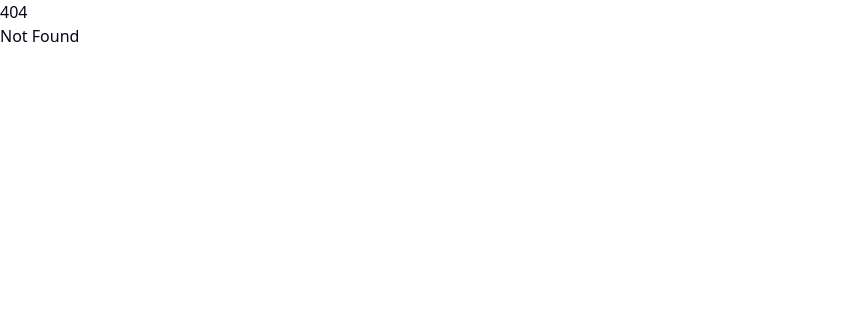
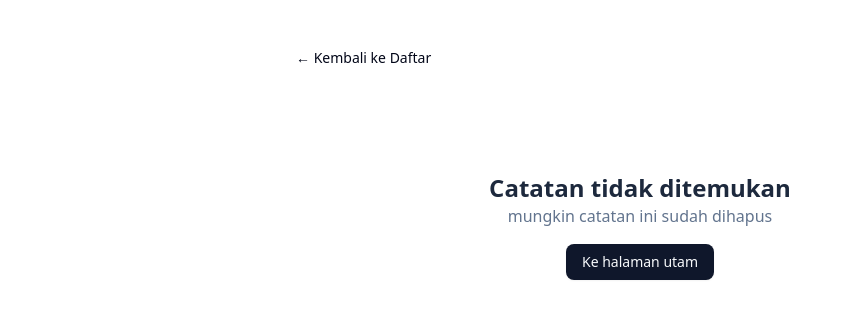
Before and after one commit to r021n/svelte-learn, a SvelteKit app in the folder notes-app/: page /13b56b64-14df-4efa-8edf-567d80291c27 in a window 1280 px wide. Before the commit this address had no page. Shown: the top 318 px of the page, without its empty margins (0-852 px from the left). Built offline with nearby package versions, Linux system fonts and the light colour scheme.

Commit message:
feat: add note detail view with edit and delete functionalities

```diff
--- a/notes-app/src/routes/+page.svelte
+++ b/notes-app/src/routes/+page.svelte
@@ -86,7 +86,9 @@
 					<p class="text-slate-600 text-sm whitespace-pre-line line-clamp-4">{note.content}</p>
 				</CardContent>
 				<CardFooter class="pt-0">
-					<Button variant="outline" size="sm" class="w-full">Lihat Detail</Button>
+					<a href={`/${note.id}`} class="w-full"
+						><Button variant="outline" size="sm" class="w-full">Lihat Detail</Button></a
+					>
 				</CardFooter>
 			</Card>
 		{:else}
--- /dev/null
+++ b/notes-app/src/routes/[id]/+page.svelte
@@ -0,0 +1,112 @@
+<script lang="ts">
+	import { page } from '$app/state';
+	import { goto } from '$app/navigation';
+
+	import { notesStore } from '$lib/stores/note';
+	import { Button } from '$lib/components/ui/button';
+	import { Input } from '$lib/components/ui/input';
+	import { Textarea } from '$lib/components/ui/textarea';
+	import { Badge } from '$lib/components/ui/badge';
+	import { Card, CardTitle, CardHeader, CardContent, CardFooter } from '$lib/components/ui/card';
+
+	const noteId = $derived(page.params.id);
+
+	const note = $derived($notesStore.find((n) => n.id == noteId));
+
+	let isEditing = $state(false);
+	let editTitle = $state('');
+	let editContent = $state('');
+	let editCategory = $state('');
+
+	function startEdit() {
+		if (!note) return;
+
+		editTitle = note.title;
+		editContent = note.content;
+		editCategory = note.category;
+		isEditing = true;
+	}
+
+	function handleSave() {
+		if (!note) return;
+
+		notesStore.updateNote(note.id, editTitle, editContent, editCategory);
+		isEditing = false;
+	}
+
+	function handleDelete() {
+		if (!noteId) {
+			console.error('noteId tidak ada di URL');
+			return;
+		}
+
+		if (confirm('Apakah anda ingin menghapus catatan ini?')) {
+			notesStore.deleteNote(noteId);
+			goto('/');
+		}
+	}
+
+	function cancelEdit() {
+		isEditing = false;
+	}
+</script>
+
+<div class="container mx-auto py-10 px-10 max-w-3xl">
+	<Button
+		variant="ghost"
+		class="mb-4 pl-0 hover:bg-transparent hover:underline"
+		onclick={() => goto('/')}>&larr; Kembali ke Daftar</Button
+	>
+	{#if note}
+		{#if isEditing}
+			<Card class="border-blue-200 shadow-md">
+				<CardHeader>
+					<CardTitle>Edit Catatan</CardTitle>
+				</CardHeader>
+				<CardContent class="space-y-4">
+					<div class="grid grid-cols-1 md:grid-cols-2 gap-4">
+						<Input bind:value={editTitle} placeholder="Judul" />
+						<Input bind:value={editCategory} placeholder="Kategoru" />
+					</div>
+					<Textarea bind:value={editContent} class="min-h-[300px]" placeholder="Isi catatan..." />
+				</CardContent>
+				<CardFooter class="flex justify-end gap-2">
+					<Button variant="outline" onclick={cancelEdit}>Batal</Button>
+					<Button onclick={handleSave}>Simpan Perubahan</Button>
+				</CardFooter>
+			</Card>
+		{:else}
+			<div class="space-y-6">
+				<div class="border-b pb-4">
+					<div class="flex justify-between items-start">
+						<h1 class="text-3xl font-bold text-slate-900">{note.title}</h1>
+						<div class="flex gap-2">
+							<Button variant="outline" size="sm" onclick={startEdit}>Edit</Button>
+							<Button variant="destructive" size="sm" onclick={handleDelete}>Hapus</Button>
+						</div>
+					</div>
+
+					<div class="flex items-center gap-3 mt-3">
+						<Badge>{note.category}</Badge>
+						<span class="text-sm text-slate-500"
+							>Terakhir edit:
+							{new Date(note.date).toLocaleDateString('id-ID')}</span
+						>
+					</div>
+				</div>
+
+				<div
+					class="prose prose-slate max-w-none whitespace-pre-wrap text-slate-800 leading-relaxed"
+				>
+					{note.content}
+				</div>
+			</div>
+		{/if}
+	{:else}
+		<div class="text-center py-20">
+			<h2 class="text-2xl font-bold text-slate-800">Catatan tidak ditemukan</h2>
+			<p class="text-slate-500 mb-4">mungkin catatan ini sudah dihapus</p>
+			<Button onclick={() => goto('/')}>Ke halaman utam</Button>
+		</div>
+	{/if}
+</div>
```
